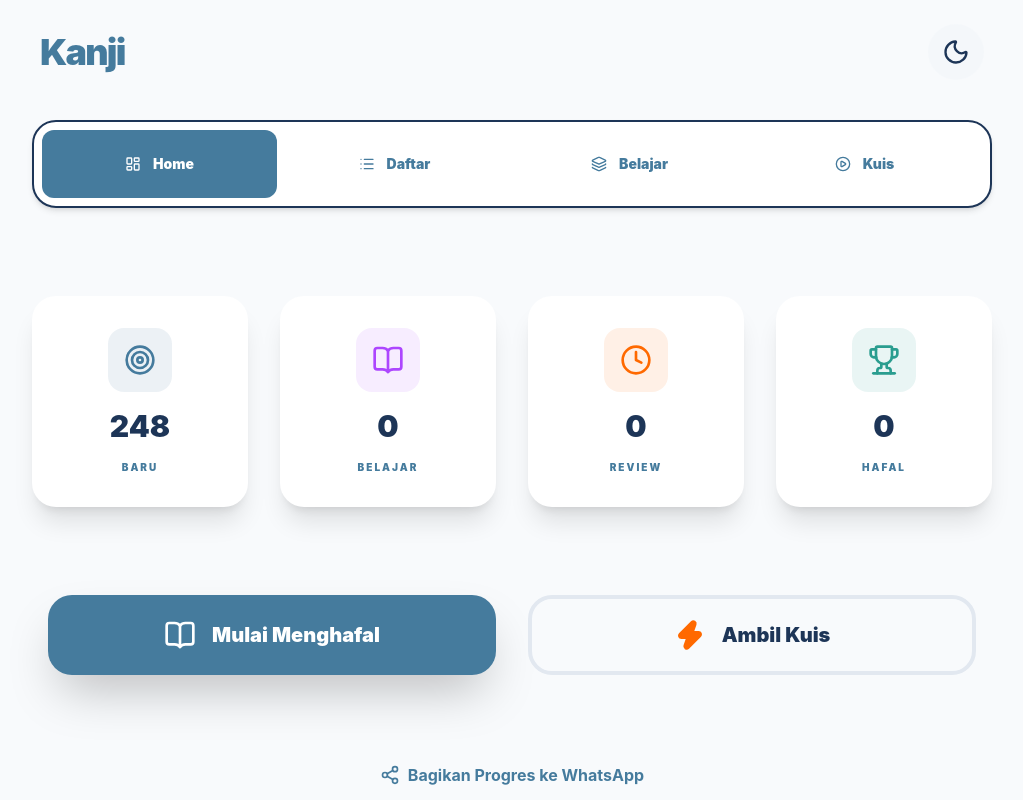
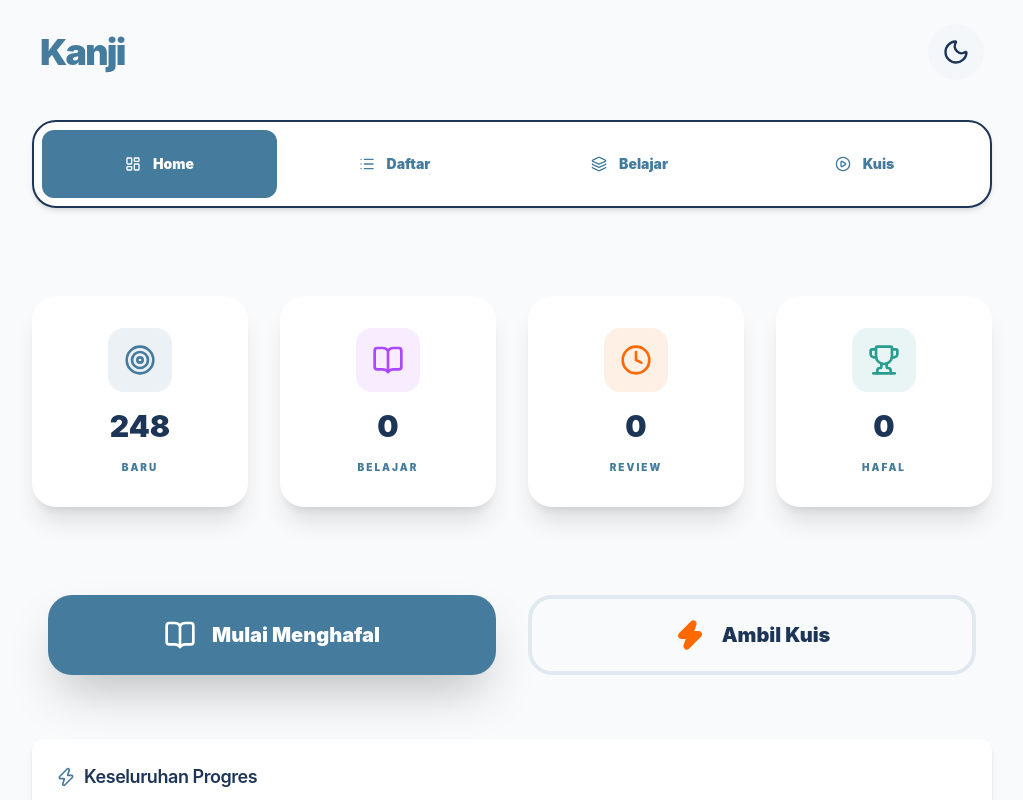
Before and after one commit to superdecrypt-dev/kanji, a React (Vite) app: page / in a window 1280 px wide. Shown: the top 800 px of the page, without its empty margins (128-1151 px from the left). Built offline with nearby package versions, Linux system fonts and the light colour scheme.

Commit message:
refactor: remove WhatsApp sharing button

```diff
--- a/src/components/Dashboard.tsx
+++ b/src/components/Dashboard.tsx
@@ -1,7 +1,7 @@
 import React, { useMemo, useState } from 'react';
 import type { Kanji } from '../data';
 import type { ProgressState } from '../store/useProgress';
-import { BookOpen, Trophy, Clock, Target, Zap, Trash2, AlertTriangle, Share2 } from 'lucide-react';
+import { BookOpen, Trophy, Clock, Target, Zap, Trash2, AlertTriangle } from 'lucide-react';
 import { Card, CardContent, CardHeader, CardTitle } from './ui/card';
 import { Progress } from './ui/progress';
 import { Button } from './ui/button';
@@ -37,11 +37,6 @@ const Dashboard: React.FC<DashboardProps> = ({ kanjiList, progress, onNavigate,
 
     return { mastered, learning, newKanji, reviewDue };
   }, [kanjiList, progress]);
-
-  const handleShare = () => {
-    const text = `Saya sudah menguasai ${stats.mastered} dari 248 Kanji N4! Ayo belajar bareng di: ${window.location.href}`;
-    window.open(`https://api.whatsapp.com/send?text=${encodeURIComponent(text)}`, '_blank');
-  };
 
   const containerVariants = {
     hidden: { opacity: 0, y: 20 },
@@ -103,16 +98,6 @@ const Dashboard: React.FC<DashboardProps> = ({ kanjiList, progress, onNavigate,
           onClick={() => onNavigate('quiz')}
         >
           <Zap className="w-8 h-8 text-orange-500 fill-orange-500" /> Ambil Kuis
-        </Button>
-      </motion.div>
-
-      <motion.div variants={itemVariants} className="flex justify-center pt-2">
-        <Button
-          variant="ghost"
-          onClick={handleShare}
-          className="text-primary font-bold gap-2 hover:bg-primary/5"
-        >
-          <Share2 className="w-5 h-5" /> Bagikan Progres ke WhatsApp
         </Button>
       </motion.div>
 
```
